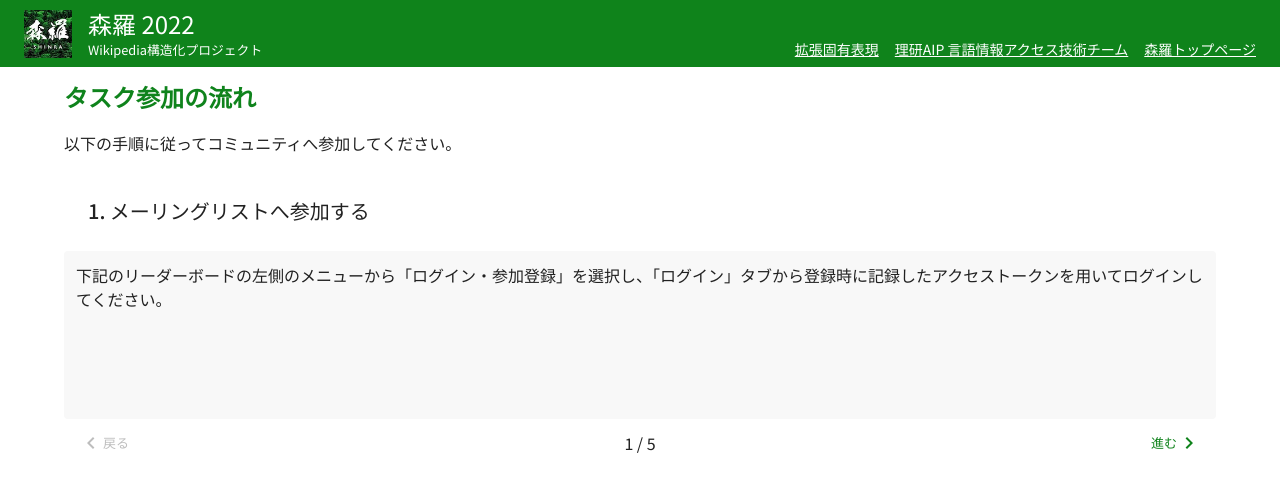
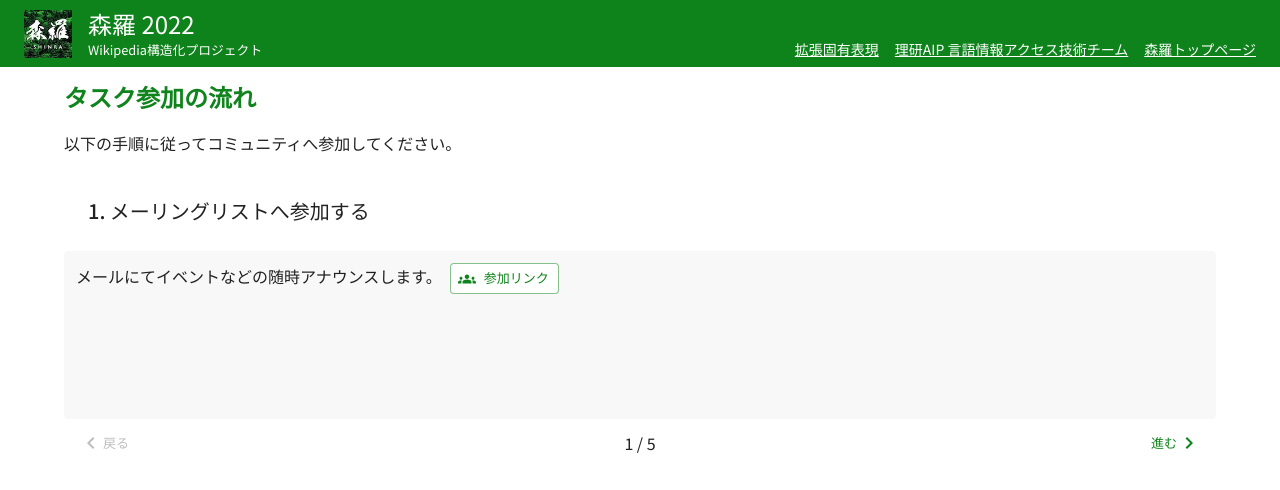
Before and after one commit to besna-institute/udagawa-shinra-project, a Next.js app: page /join in a window 1280 px wide. Shown: the top 490 px of the page. Built offline with nearby package versions, Linux system fonts and the light colour scheme.

Commit message:
Fix text

```diff
--- a/pages/join.tsx
+++ b/pages/join.tsx
@@ -11,7 +11,10 @@ const getSteps = (regist: boolean): Step[] => [
     description: (
       <>
         <p>
-          下記のリーダーボードの左側のメニューから「ログイン・参加登録」を選択し、「ログイン」タブから登録時に記録したアクセストークンを用いてログインしてください。
+          メールにてイベントなどの随時アナウンスします。
+          <JoinButton href="https://groups.google.com/g/shinra2022-all">
+            参加リンク
+          </JoinButton>
         </p>
       </>
     ),
```
